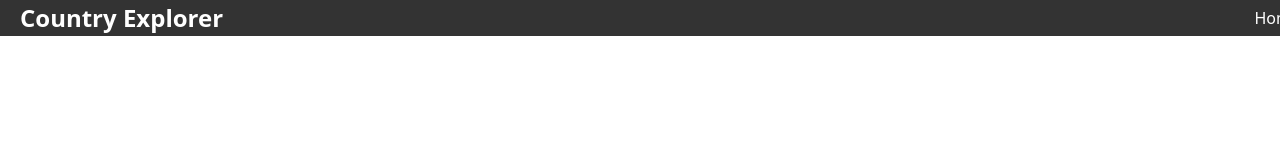
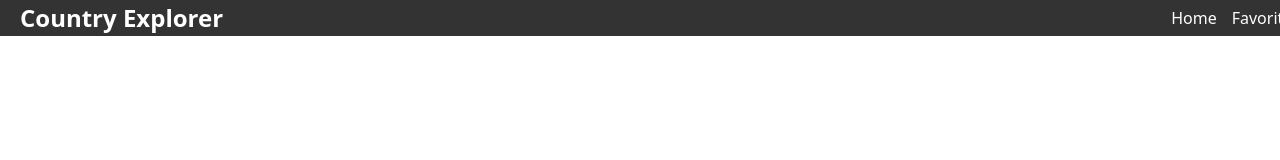
Before and after one commit to irenepixx/country-explorer, a React (Vite) app: page / in a window 1280 px wide. Shown: the top 160 px of the page. Built offline with nearby package versions, Linux system fonts and the light colour scheme.

Commit message:
feat: Add favorites section in navbar

```diff
--- a/src/components/Navbar.tsx
+++ b/src/components/Navbar.tsx
@@ -8,6 +8,9 @@ const Navbar: React.FC = () => {
       <div>
         <Link to="/" style={styles.link}>
           Home
+        </Link>
+        <Link to="/favorites" style={styles.link}>
+          Favorites
         </Link>
       </div>
     </nav>
```
